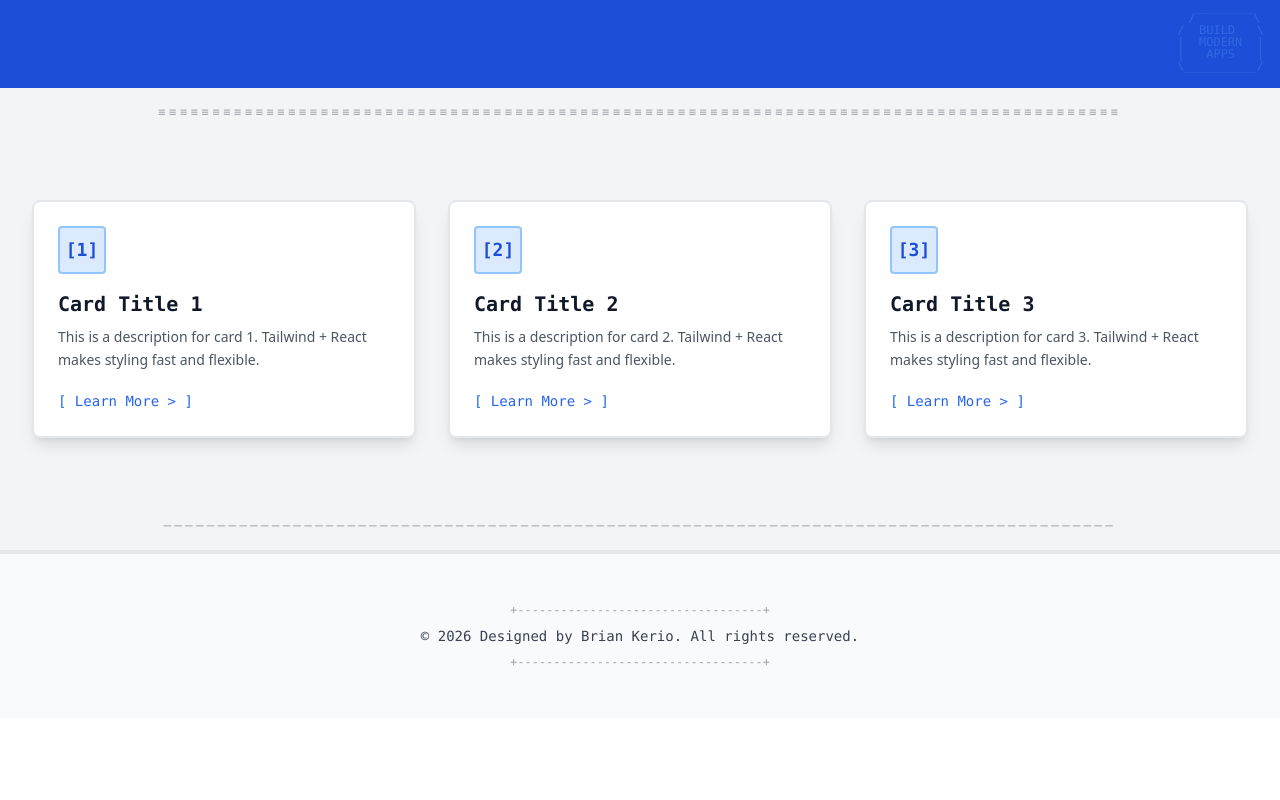
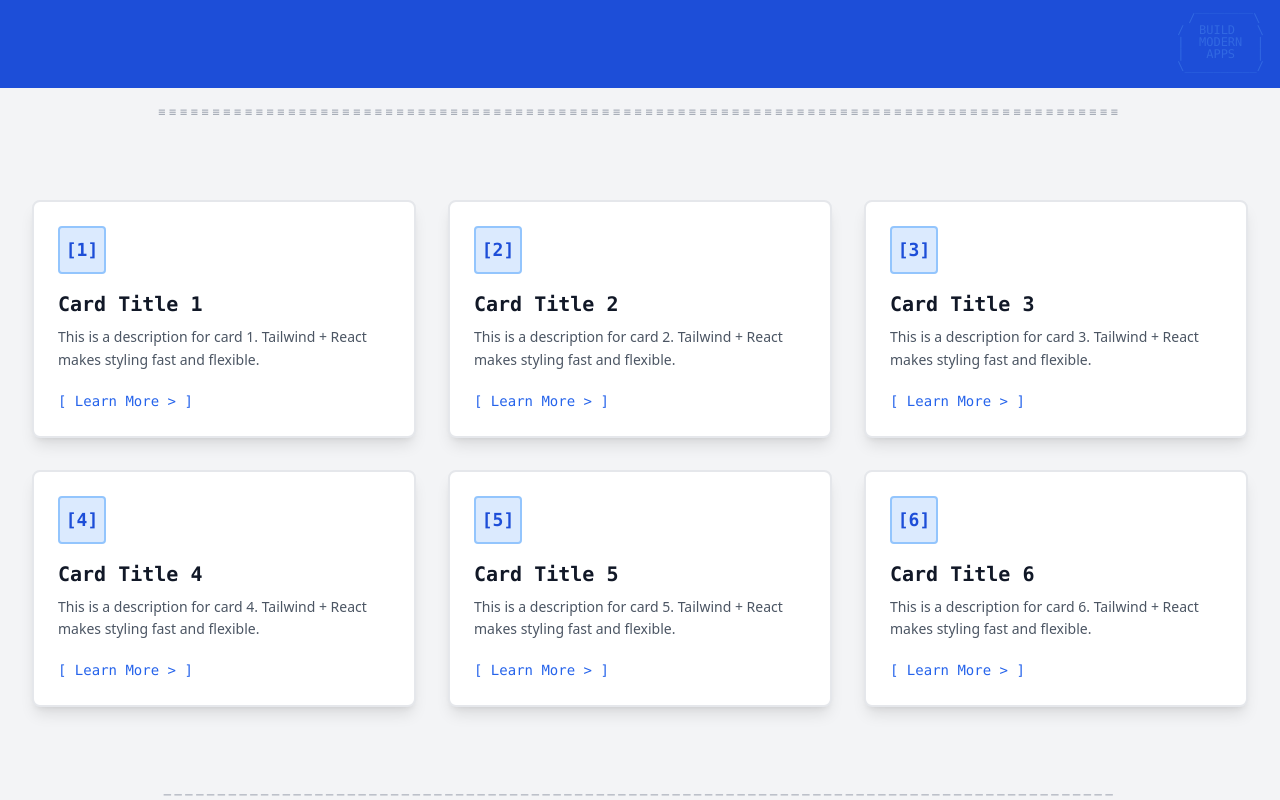
Before and after one commit to BKerio/React-TypeSriptBoilerplate, a React (Vite) app: page / in a window 1280 px wide. Shown: the part 600-1400 px from the top of the page. Before the commit the page ends 1318 px from the top, so only its background shows below. Built offline with nearby package versions, Linux system fonts and the light colour scheme.

Commit message:
new changes

```diff
--- a/src/pages/home.tsx
+++ b/src/pages/home.tsx
@@ -104,7 +104,7 @@ const App: React.FC = () => {
 
       {/* Cards Section */}
       <section className="py-16 px-8 max-w-7xl mx-auto grid grid-cols-1 md:grid-cols-2 lg:grid-cols-3 gap-8">
-        {[1, 2, 3].map((item) => (
+        {[1, 2, 3, 4, 5, 6].map((item) => (
           <div
             key={item}
             className="bg-white dark:bg-gray-800 rounded-lg shadow-lg p-6 hover:shadow-xl transition-all duration-300 border-2 border-gray-200 dark:border-gray-700 hover:border-blue-400 dark:hover:border-blue-500"
```
